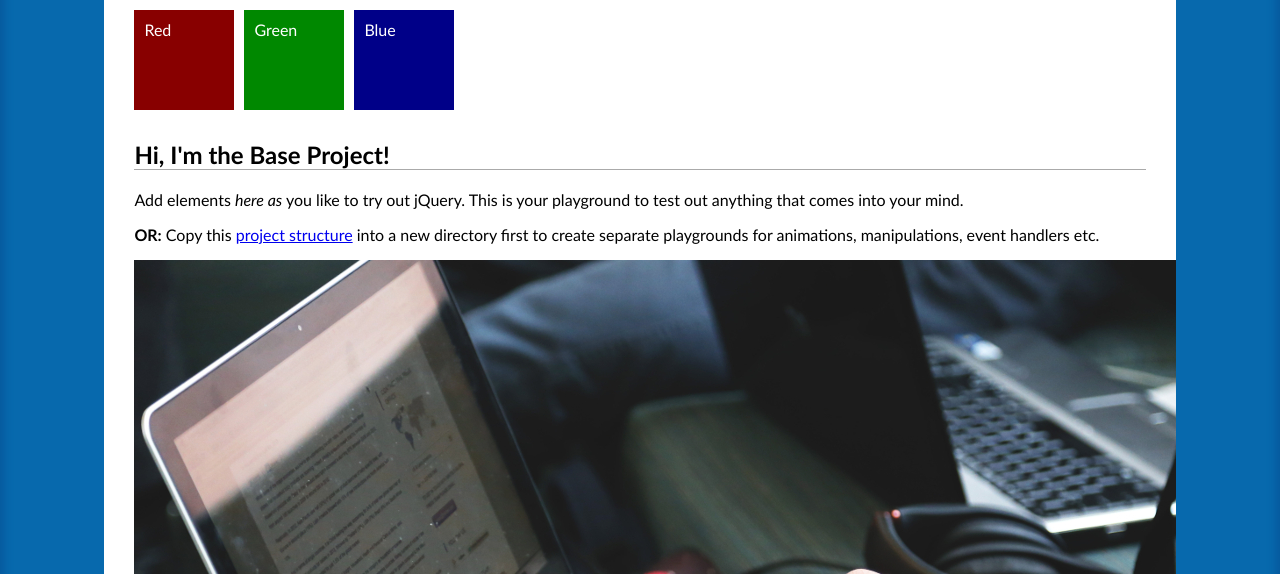
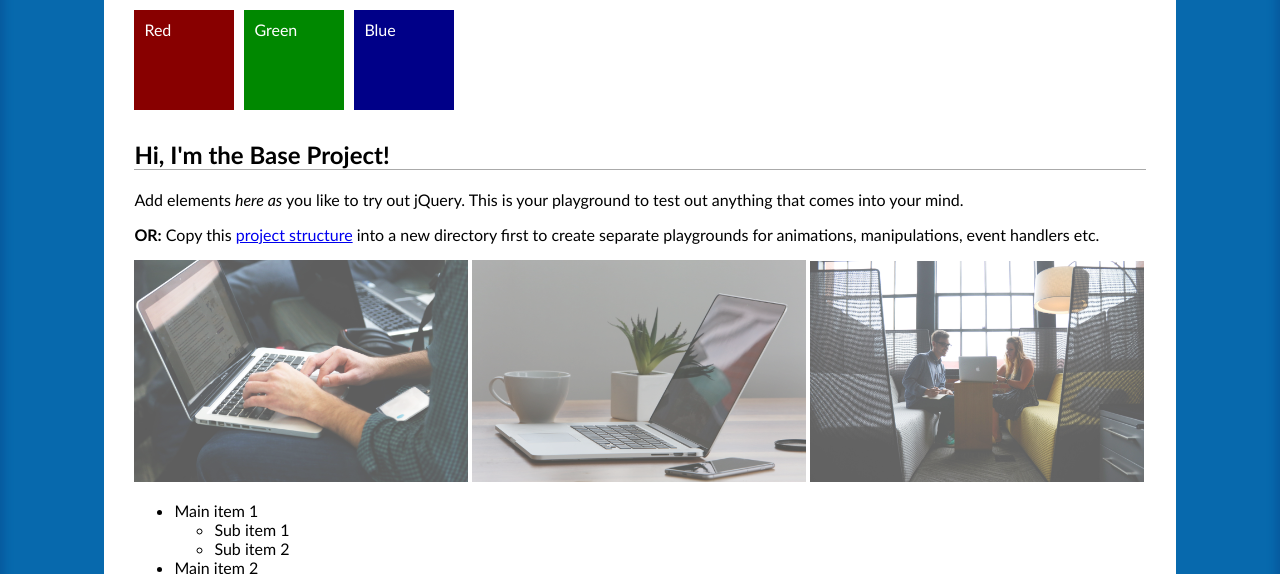
Before and after one commit to DheerajSHSA/learning-jQuery, a plain HTML site: page index.html in a window 1280 px wide. Shown: the part 195-769 px from the top of the page. Drawn offline with nearby package versions, Linux system fonts and the light colour scheme.

Commit message:
Coding Activity

```diff
--- a/index.html
+++ b/index.html
@@ -33,6 +33,8 @@
 
     <div class="gallery">
       <img src="IMAGES/laptop-mobile_small.jpg" alt="">
+      <img src="IMAGES/laptop-on-table_small.jpg" alt="">
+      <img src="IMAGES/people-office-group-team_small.jpg" alt="">
     </div>
 
 
--- a/js/script.js
+++ b/js/script.js
@@ -1,13 +1,21 @@
 $(function () {
-    $("#btn-click").click({
-        user: "Peter"
-    }, function(event) {
-        greetUser(event.data)
-    });
+    var galleryItems = $(".gallery").find("img");
+    galleryItems.css("width", "33%").css("opacity", "0.7");
 
-    function greetUser(userData)
-    {
-        username = userData.user || "Anonymous";
-        alert("Welcome Back "+username + "!")
-    }
+    galleryItems.mouseenter(function(){
+        $(this).stop().fadeTo(500, 1);
+    })
+    galleryItems.mouseleave(function(){
+        $(this).stop().fadeTo(500, 0.7);
+    })
+
+    galleryItems.click(function() {
+        var source = $(this).attr("src");
+        var image = $("<img>").attr("src", source).css("width", "100%");
+        $(".lightbox").empty().append(image).fadeIn(2000);
+    })
+
+    $(".lightbox").on("click", function(){
+        $(".lightbox").stop().fadeOut();
+    })
 });
```
